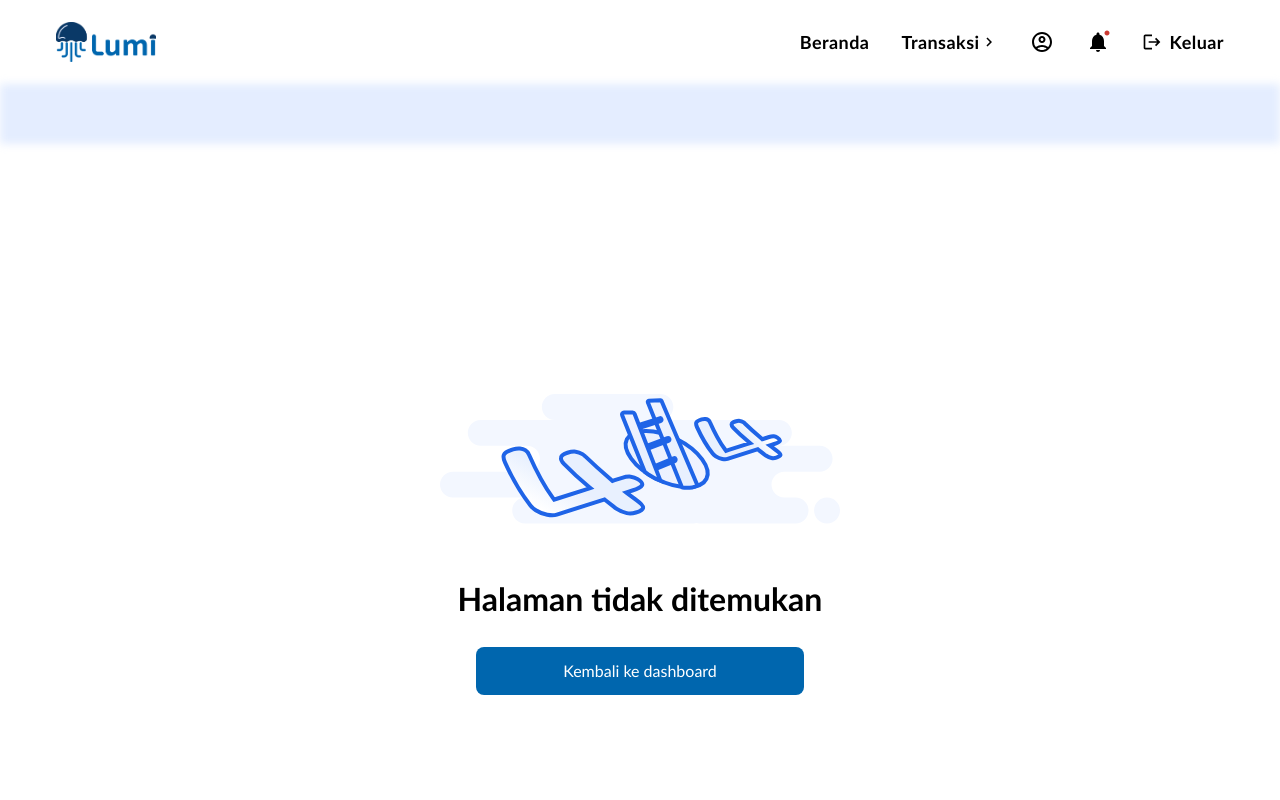
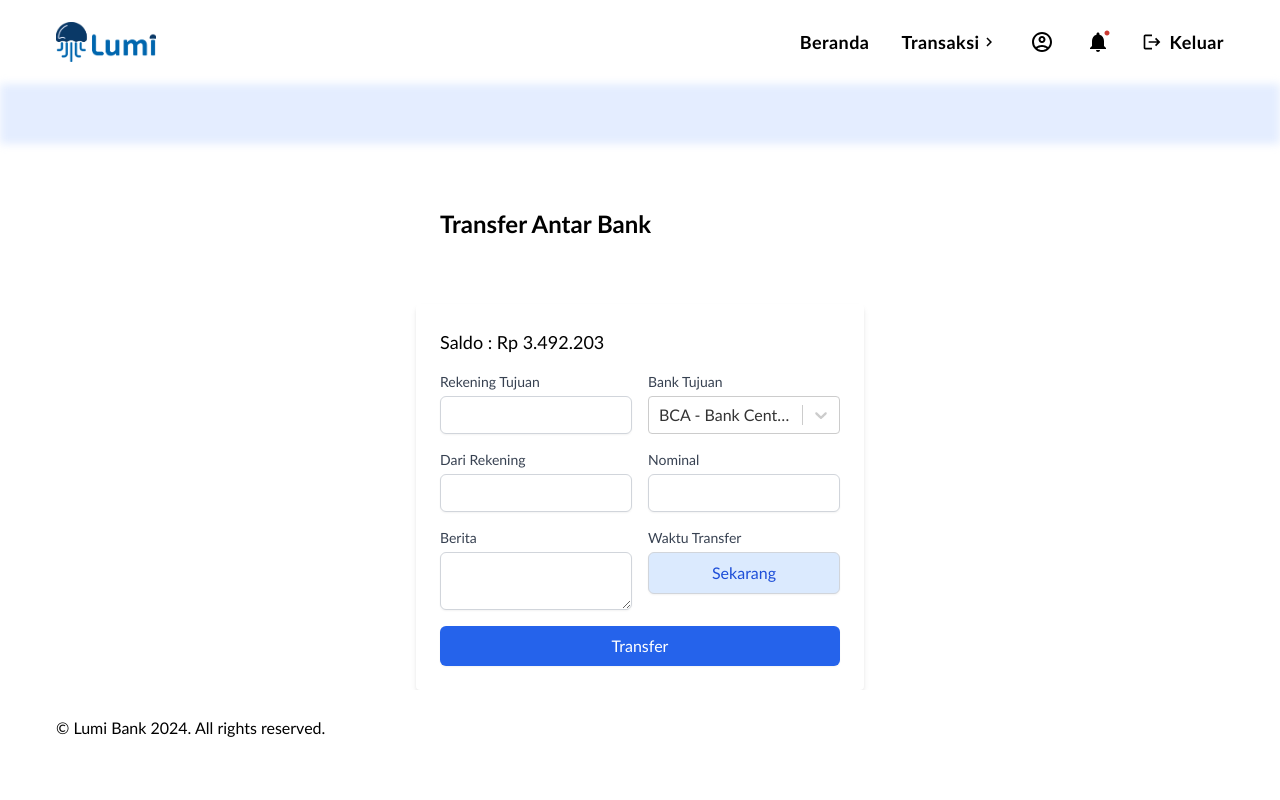
Before and after one commit to SYNRGY7-Team4/Frontend, a React (Vite) app: page /transfer in a window 1280 px wide. Shown: the top 800 px of the page. Built offline with nearby package versions, Linux system fonts and the light colour scheme.

Commit message:
add form transfer

```diff
--- a/package.json
+++ b/package.json
@@ -17,6 +17,7 @@
     "react-icons": "^5.2.1",
     "react-phone-input-2": "^2.15.1",
     "react-router-dom": "^6.24.1",
+    "react-select": "^5.8.0",
     "zod": "^3.23.8"
   },
   "devDependencies": {
--- a/src/App.tsx
+++ b/src/App.tsx
@@ -13,6 +13,7 @@ import {
   DataDiriDua,
   NotFound,
   UnderDevelopment,
+  TransferForm,
 } from "@/pages"
 
 function App() {
@@ -54,6 +55,7 @@ function App() {
 
         <Route path='/under-development' element={<UnderDevelopment />} />
         <Route path='*' element={<NotFound />} />
+        <Route path='/transfer' element={<TransferForm />} />
       </Routes>
     </>
   )
--- /dev/null
+++ b/src/pages/Transfer/FormTransfer.tsx
@@ -0,0 +1,128 @@
+import FooterDashboard from "@/components/Footer/FooterDasboard"
+import Header from "@/components/Header/HeaderDasboard"
+import { useState } from "react";
+
+import Select from 'react-select';
+
+const TransferForm: React.FC = () => {
+  const [formData, setFormData] = useState({
+    accountNumber: '',
+    bank: { value: 'bca', label: 'BCA - Bank Central Asia' },
+    amount: '',
+    message: '',
+  });
+
+  const bankOptions = [
+    { value: 'bca', label: 'BCA - Bank Central Asia' },
+    { value: 'bni', label: 'BNI - Bank Negara Indonesia' },
+    { value: 'bri', label: 'BRI - Bank Rakyat Indonesia' },
+    { value: 'mandiri', label: 'Mandiri - Bank Mandiri' },
+    // Add more bank options as needed
+  ];
+
+  const handleChange = (e: React.ChangeEvent<HTMLInputElement | HTMLTextAreaElement>) => {
+    const { name, value } = e.target;
+    setFormData({ ...formData, [name]: value });
+  };
+
+  const handleSelectChange = (selectedOption: any) => {
+    setFormData({ ...formData, bank: selectedOption });
+  };
+
+  const handleSubmit = (e: React.FormEvent) => {
+    e.preventDefault();
+    console.log('Transfer Data:', formData);
+  };
+
+  return (
+    <>
+    <Header />
+    <h2 className="text-2xl font-semibold max-w-md mx-auto mt-10 p-6">Transfer Antar Bank</h2>
+    <div className="max-w-md mx-auto mt-10 p-6 bg-white rounded shadow-md">
+      <div className="mb-4">
+        <span className="text-lg">Saldo : Rp 3.492.203</span>
+      </div>
+      <form onSubmit={handleSubmit}>
+        <div className="grid grid-cols-1 gap-4 sm:grid-cols-2">
+          <div>
+            <label htmlFor="accountNumber" className="block text-sm font-medium text-gray-700">Rekening Tujuan</label>
+            <input
+              type="text"
+              id="accountNumber"
+              name="accountNumber"
+              value={formData.accountNumber}
+              onChange={handleChange}
+              className="mt-1 block w-full px-3 py-2 border border-gray-300 rounded-md shadow-sm focus:outline-none focus:ring-blue-500 focus:border-blue-500 sm:text-sm"
+            />
+          </div>
+          <div>
+            <label htmlFor="bank" className="block text-sm font-medium text-gray-700">Bank Tujuan</label>
+            <Select
+              id="bank"
+              name="bank"
+              options={bankOptions}
+              value={formData.bank}
+              onChange={handleSelectChange}
+              className="mt-1 block w-full"
+            />
+          </div>
+          <div>
+            <label htmlFor="accountNumber" className="block text-sm font-medium text-gray-700">Dari Rekening</label>
+            <input
+              type="text"
+              id="accountNumber"
+              name="accountNumber"
+              value={formData.accountNumber}
+              onChange={handleChange}
+              className="mt-1 block w-full px-3 py-2 border border-gray-300 rounded-md shadow-sm focus:outline-none focus:ring-blue-500 focus:border-blue-500 sm:text-sm"
+            />
+          </div>
+          <div>
+            <label htmlFor="amount" className="block text-sm font-medium text-gray-700">Nominal</label>
+            <input
+              type="text"
+              id="amount"
+              name="amount"
+              value={formData.amount}
+              onChange={handleChange}
+              className="mt-1 block w-full px-3 py-2 border border-gray-300 rounded-md shadow-sm focus:outline-none focus:ring-blue-500 focus:border-blue-500 sm:text-sm"
+            />
+          </div>
+          <div>
+            <label htmlFor="message" className="block text-sm font-medium text-gray-700">Berita</label>
+            <textarea
+              id="message"
+              name="message"
+              value={formData.message}
+              onChange={handleChange}
+              className="mt-1 block w-full px-3 py-2 border border-gray-300 rounded-md shadow-sm focus:outline-none focus:ring-blue-500 focus:border-blue-500 sm:text-sm"
+            />
+          </div>
+          <div>
+            <label className="block text-sm font-medium text-gray-700">Waktu Transfer</label>
+            <div className="mt-1">
+              <button
+                type="button"
+                className="w-full px-4 py-2 border border-gray-300 rounded-md shadow-sm bg-blue-100 text-blue-700"
+              >
+                Sekarang
+              </button>
+            </div>
+          </div>
+        </div>
+        <div className="mt-4">
+          <button
+            type="submit"
+            className="w-full px-4 py-2 bg-blue-600 text-white rounded-md shadow-sm hover:bg-blue-700 focus:outline-none focus:ring-2 focus:ring-offset-2 focus:ring-blue-500"
+          >
+            Transfer
+          </button>
+        </div>
+      </form>
+    </div>
+    <FooterDashboard />
+    </>
+  );
+};
+
+export default TransferForm;
--- a/src/pages/index.ts
+++ b/src/pages/index.ts
@@ -10,6 +10,7 @@ import Notifikasi from "./Dashboard/Notifikasi"
 import Dashboard from "./Dashboard/Dashboard"
 import NotFound from "./Error/NotFound"
 import UnderDevelopment from "./Error/UnderDevelopment"
+import TransferForm from "./Transfer/FormTransfer"
 
 export {
   Login,
@@ -24,4 +25,5 @@ export {
   Notifikasi,
   NotFound,
   UnderDevelopment,
+  TransferForm,
 }
```
Also changed, not shown: 2 other files (tests, documents, lock files or other folders).
